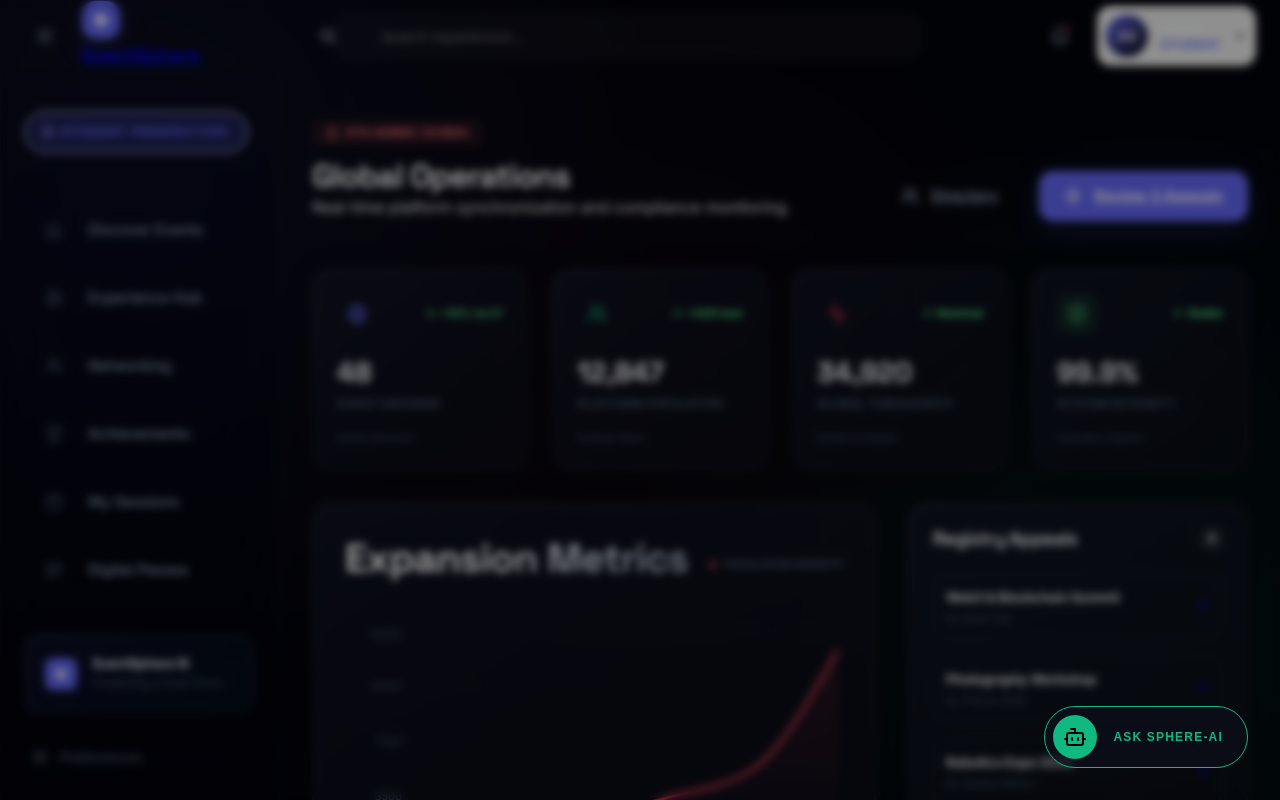
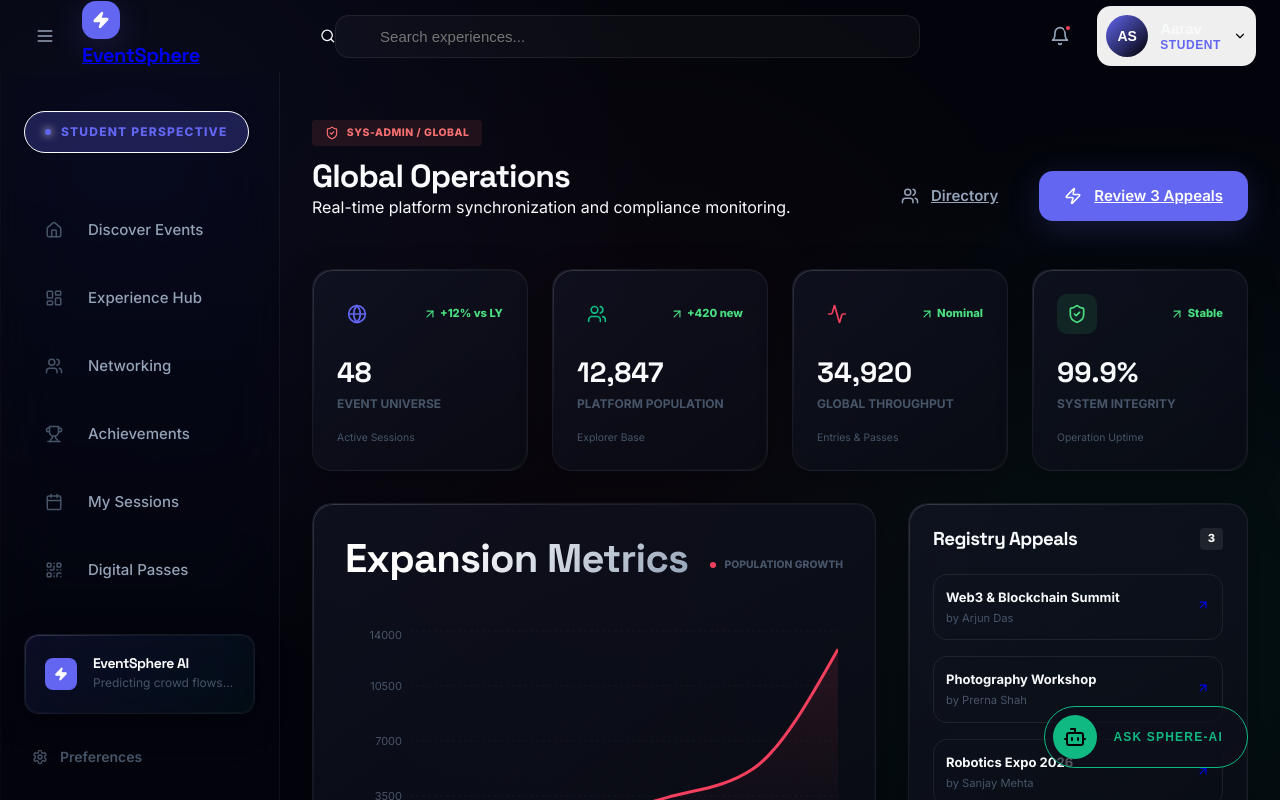
Before and after one commit to ShreyanshGupta205/Physical-Event-Experience-, a Next.js app: page /admin in a window 1280 px wide. Shown: the top 800 px of the page. Built offline with nearby package versions, Linux system fonts and the light colour scheme.

Commit message:
Fix Backdrop Blur Bug: Hide backdrop overlay on desktop viewport

```diff
--- a/components/layout/Sidebar.module.css
+++ b/components/layout/Sidebar.module.css
@@ -176,9 +176,15 @@
 }
 
 .backdrop {
-  position: fixed;
-  inset: 0;
-  background: rgba(0,0,0,0.4);
-  backdrop-filter: blur(4px);
-  z-index: 1000;
+  display: none;
 }
+@media (max-width: 1024px) {
+  .backdrop {
+    display: block;
+    position: fixed;
+    inset: 0;
+    background: rgba(0,0,0,0.4);
+    backdrop-filter: blur(4px);
+    z-index: 1000;
+  }
+}
```
